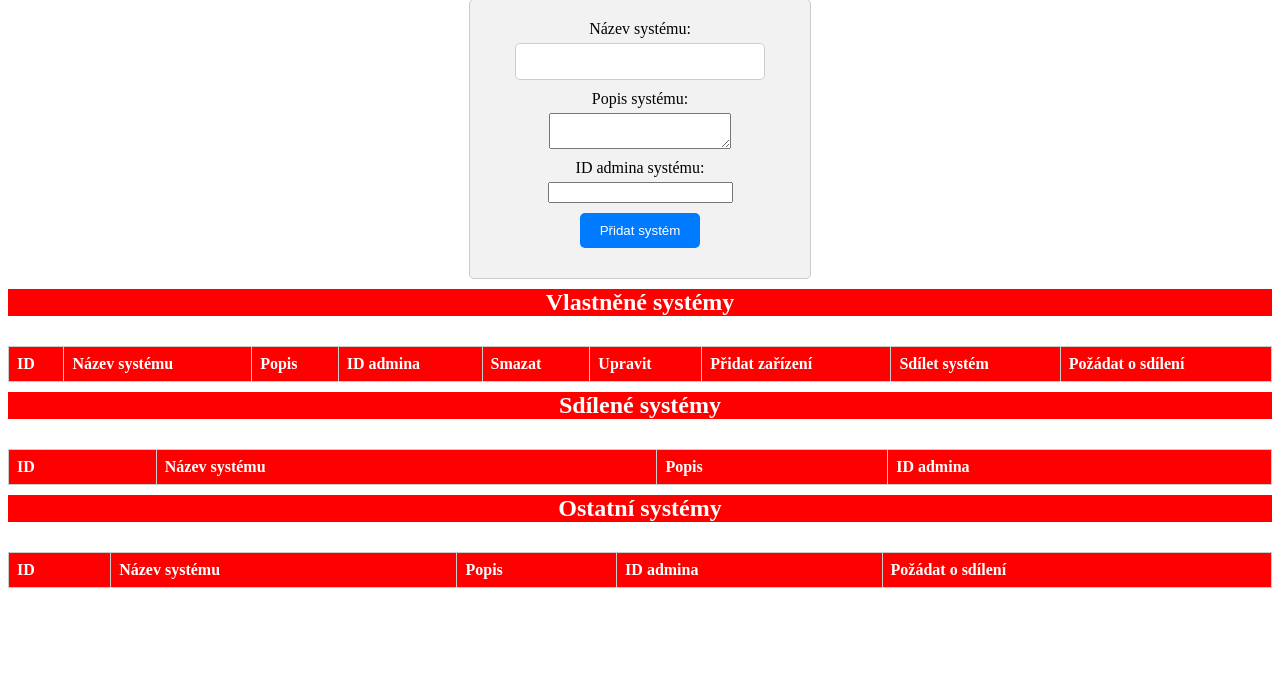
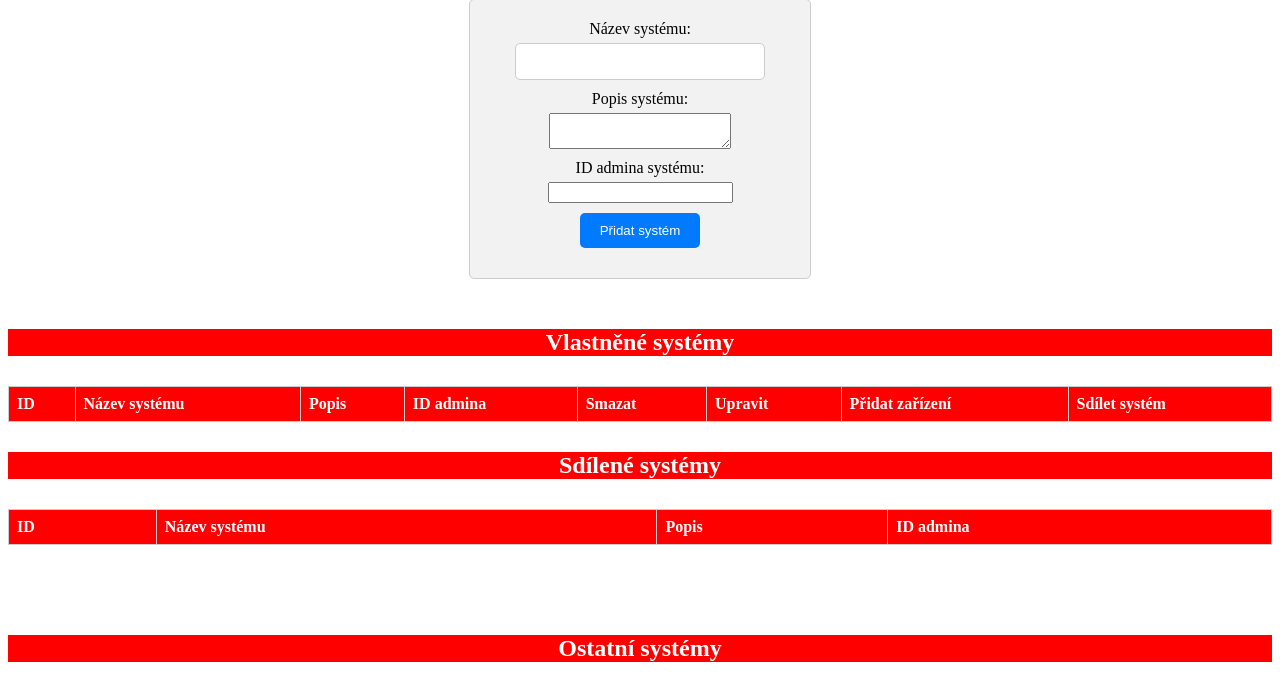
Before and after one commit to PendasDreams/IIS_projekt, a PHP site: page /system.php in a window 1280 px wide. Shown: the part 117-809 px from the top of the page. Before the commit the page ends 705 px from the top, so only its background shows below. Run offline with PHP 8.4, Linux system fonts and the light colour scheme; data that the repository does not hold is empty.

Commit message:
styling update

```diff
--- a/system.php
+++ b/system.php
@@ -283,9 +283,11 @@ if ($currentUsername != 'admin') {
     </div>
 </form>
 
+<div style="margin-bottom: 40px;"></div>
+
 <!-- Owned Systems Table -->
 <h2>Vlastněné systémy</h2>
-<table>
+<table style="margin-bottom: 20px;">
     <tr>
         <th>ID</th>
         <th>Název systému</th>
@@ -295,7 +297,6 @@ if ($currentUsername != 'admin') {
         <th>Upravit</th>
         <th>Přidat zařízení</th>
         <th>Sdílet systém</th>
-        <th>Požádat o sdílení</th>
     </tr>
     <?php while ($row = mysqli_fetch_assoc($ownedResult)) : ?>
         <tr>
@@ -338,12 +339,6 @@ if ($currentUsername != 'admin') {
                     <button class="share-button" type="submit" name="shareSystem">Sdílet</button>
                 </form>
             </td>
-            <td>
-                <form method="POST" action="">
-                    <input type="hidden" name="requestAccessSystemId" value="<?= $row['id'] ?>">
-                    <button class="request-access-button" type="submit" name="requestAccess">Poslat žádost</button>
-                </form>
-            </td>
         </tr>
     <?php endwhile; ?>
 </table>
@@ -351,7 +346,7 @@ if ($currentUsername != 'admin') {
 <?php if ($currentUsername != 'admin'): ?>
     <!-- Shared Systems Table -->
     <h2>Sdílené systémy</h2>
-    <table>
+    <table style="margin-bottom: 80px;">
         <tr>
             <th>ID</th>
             <th>Název systému</th>
```
